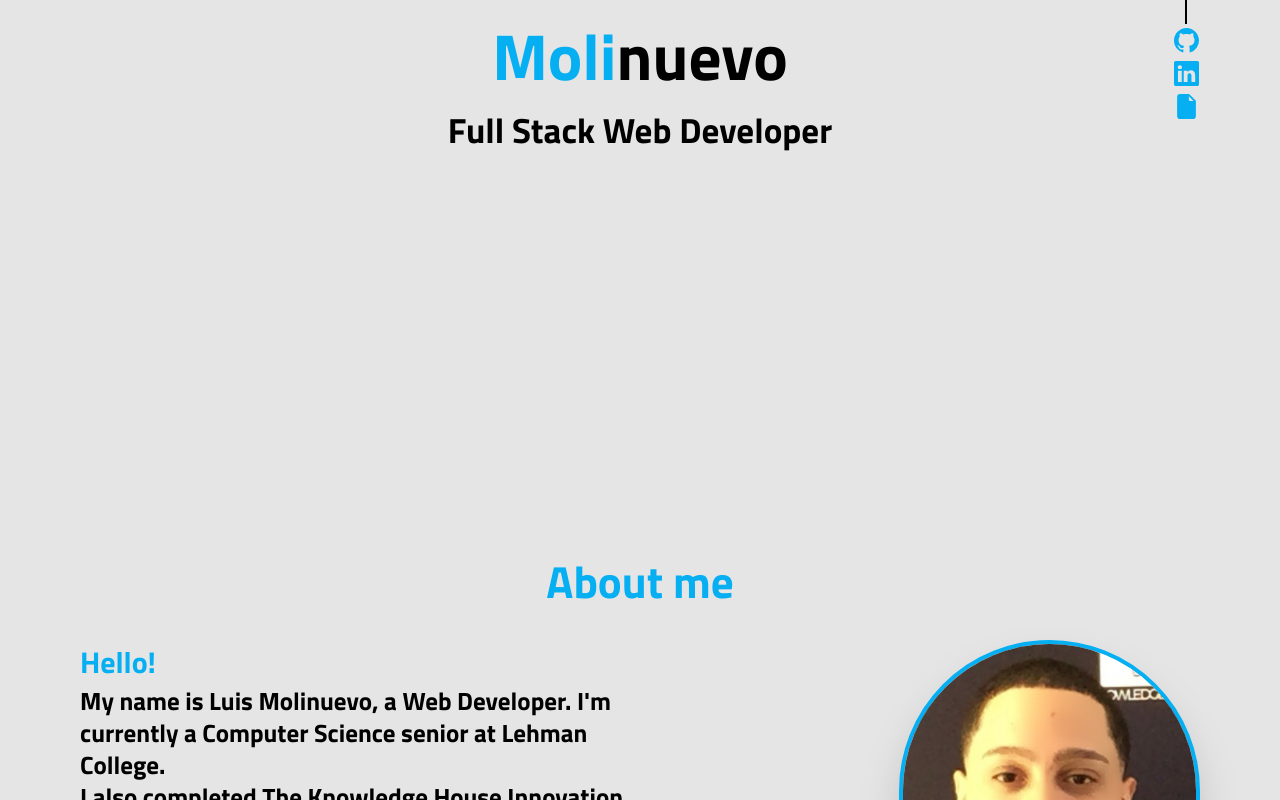
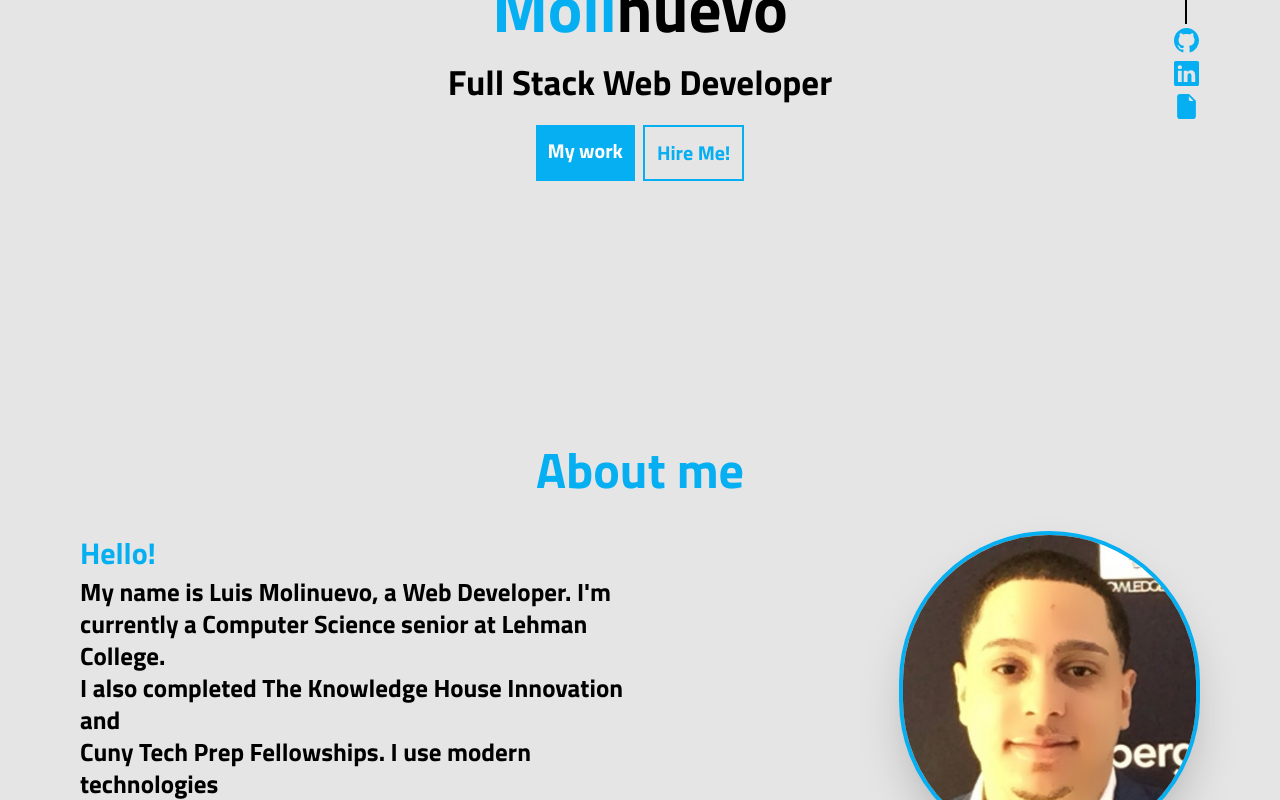
Before and after one commit to luismolinuevo/personal-portfolio, a React (Vite) app in the folder my-project/: page / in a window 1280 px wide. Shown: the part 420-1220 px from the top of the page. Built offline with nearby package versions, Linux system fonts and the light colour scheme.

Commit message:
fixed navbar when scrolling

```diff
--- a/my-project/src/components/Navbar.jsx
+++ b/my-project/src/components/Navbar.jsx
@@ -1,26 +1,39 @@
-import React, { useState } from "react";
+import React, { useState, useEffect } from "react";
 import { GiHamburgerMenu } from "react-icons/gi";
 
 export default function Navbar() {
   const [openNav, setOpenNav] = useState(false);
+  const [isScrolled, setIsScrolled] = useState(false);
 
-  // useState(() => {
-  //     if (openNav) {
-  //       document.body.style.overflow = 'hidden'; // Disable scrolang
-  //     } else {
-  //       document.body.style.overflow = ''; // Enable scrolang
-  //     }
-  //   }, [openNav]);
+  useEffect(() => {
+    const handleScroll = () => {
+      if (window.scrollY > 0) {
+        setIsScrolled(true);
+      } else {
+        setIsScrolled(false);
+      }
+    };
+
+    window.addEventListener("scroll", handleScroll);
+
+    return () => {
+      window.removeEventListener("scroll", handleScroll);
+    };
+  }, []);
 
   return (
     <header
-      className={`w-full px-[50px] py-7 md:px-[80px]  ${
-        openNav ? "bg-main h-screen" : ""
+      className={`w-full px-[50px] py-7 md:px-[80px] text-center fixed z-10 ${
+        openNav ? "bg-main h-screen" : isScrolled ? "bg-gray-800 bg-opacity-80" : ""
       }`}
       id="top"
     >
       <nav className="flex justify-between">
-        <a className="cursor-pointer"><h1 className={`text-[40px] ${openNav ? "hidden" : ""}`}><span className="text-main">Moli</span>nuevo</h1></a>
+        <a className="cursor-pointer pr-4">
+          <h1 className={`text-[40px] ${openNav ? "hidden" : ""}`}>
+            <span className={`text-main ${isScrolled ? "text-white" : ""}`}>Moli</span>nuevo
+          </h1>
+        </a>
         <div
           className={`${
             openNav ? "h-screen w-full flex justify-center items-center" : ""
@@ -31,25 +44,45 @@ export default function Navbar() {
               openNav ? "flex flex-col text-center text-[20px] text-black" : "hidden"
             }`}
           >
-            <a className="text-main cursor-pointer" href="#top" onClick={() => setOpenNav(false)}>
+            <a
+              className={`text-main cursor-pointer ${isScrolled ? "text-white" : ""}`}
+              href="#home"
+              onClick={() => setOpenNav(false)}
+            >
               <li>Home</li>
             </a>
-            <a className="cursor-pointer" href="#aboutme" onClick={() => setOpenNav(false)}>
+            <a
+              className="cursor-pointer"
+              href="#aboutme"
+              onClick={() => setOpenNav(false)}
+            >
               <li>About Me</li>
             </a>
-            <a className="cursor-pointer" href="#skills" onClick={() => setOpenNav(false)}>
+            <a
+              className="cursor-pointer"
+              href="#skills"
+              onClick={() => setOpenNav(false)}
+            >
               <li>Skills</li>
             </a>
-            <a className="cursor-pointer" href="#projects" onClick={() => setOpenNav(false)}>
+            <a
+              className="cursor-pointer"
+              href="#projects"
+              onClick={() => setOpenNav(false)}
+            >
               <li>Projects</li>
             </a>
-            <a className="bg-main p-2 cursor-pointer text-white shadow-2xl" href="#contactme" onClick={() => setOpenNav(false)}>
+            <a
+              className="bg-main p-2 cursor-pointer text-white shadow-2xl"
+              href="#contactme"
+              onClick={() => setOpenNav(false)}
+            >
               <li>Contact Me</li>
             </a>
           </ul>
         </div>
         <button
-          className={`md:hidden text-[25px] text-main ${openNav ? "hidden" : ""}`}
+          className={`md:hidden text-[25px] text-main ${openNav ? "hidden" : ""}  ${isScrolled ? "text-white" : ""}`}
           onClick={() => setOpenNav(true)}
         >
           <GiHamburgerMenu />
--- a/my-project/src/pages/AboutMe.jsx
+++ b/my-project/src/pages/AboutMe.jsx
@@ -8,8 +8,8 @@ export default function AboutMe() {
         About me
       </h1>
       <div className="flex justify-center">
-        <div className="md:flex md:justify-between gap-64 font-bold">
-          <div>
+        <div className="md:flex md:justify-between gap-40 md:gap-64 font-bold">
+          <div className="">
             <h1 className="text-[25px] md:text-[30px] text-main font-bold">Hello!</h1>
             <p className=" text-[22px] md:text-[25px] md:leading-8">
               My name is Luis Molinuevo, a Web Developer. I'm
@@ -20,14 +20,16 @@ export default function AboutMe() {
               <br /> applications.
             </p>
           </div>
+{/* <div className="w-1/flex items-center"> */}
+          <div className="w-80 h-80 rounded-full overflow-hidden border-4 border-main shadow-2xl mt-8 md:mt-0">
 
-          <div className="w-80 h-80 rounded-full overflow-hidden border-4 border-main shadow-2xl mt-8 md:mt-0">
             <img
               className="w-full h-full object-center object-cover"
               src={ImageUrl}
               alt="Picture of me"
             />
           </div>
+          {/* </div> */}
         </div>
       </div>
     </section>
--- a/my-project/src/pages/ContactMe.jsx
+++ b/my-project/src/pages/ContactMe.jsx
@@ -43,7 +43,10 @@ export default function ContactMe() {
             Contact Me
           </h1>
           <div className="bg-main p-12 rounded-xl">
-            <a href="mailto:luismolinuevo0@gmail.com" className="text-[20px] md:text-[30px]">
+            <a
+              href="mailto:luismolinuevo0@gmail.com"
+              className="text-[20px] md:text-[30px]"
+            >
               luismolinuevo0@gmail.com
             </a>
             <div className="flex justify-center">
@@ -106,13 +109,13 @@ export default function ContactMe() {
                 <input
                   type="submit"
                   value="Send"
-                  className="my-2 bg-white md:w-[200px] p-[7px]"
+                  className="my-2 bg-white md:w-[200px] p-[7px] cursor-pointer"
                 />
               </div>
             </form>
 
-            {/* {isGood ? <div>Success!</div> : ""}
-          {isError ? <div>Error</div> : ""} */}
+            {isGood ? <div>Success!</div> : ""}
+            {isError ? <div>Error</div> : ""}
           </div>
         </div>
       </div>
--- a/my-project/src/pages/Homepage.jsx
+++ b/my-project/src/pages/Homepage.jsx
@@ -5,7 +5,7 @@ import Resume from "../assets/Resume.pdf";
 
 export default function Homepage() {
   return (
-    <section className="w-full h-screen px-[50px] py-7 md:px-[80px] md:flex justify-center">
+    <section className="w-full h-screen px-[50px] py-24 md:px-[80px] md:flex justify-center" id="home">
       <div>
 
       {/* <div className="">
@@ -17,7 +17,7 @@ export default function Homepage() {
           />
         </svg>
       </div> */}
-      <main className="w-full flex justify-center text-center pt-[80px] md:pt-[125px]">
+      <main className="w-full flex justify-center text-center pt-[40px] md:pt-[125px]">
         <div className="flex flex-col">
           <motion.h1
             className="text-[40px] text-main"
@@ -94,8 +94,9 @@ export default function Homepage() {
           </div>
         </motion.div>
       </aside>
-      <div className="flex justify-center">
-
+      <div className="flex justify-center gap-2 mt-4">
+        <a href="#projects" className="bg-main text-white p-2 md:p-3 text-xl">My work</a>
+        <a href="#contactme" className="border-2 border-main p-2 md:p-3 text-main text-xl">Hire Me!</a>
       </div>
 
 
--- a/my-project/tailwind.config.js
+++ b/my-project/tailwind.config.js
@@ -13,8 +13,8 @@ export default {
         main: '#05aff2'
       },
       fontSize: {
-        heading: "45px",
-        modileHeading: "35px"
+        heading: "50px",
+        modileHeading: "40px"
       }
     },
   },
```
